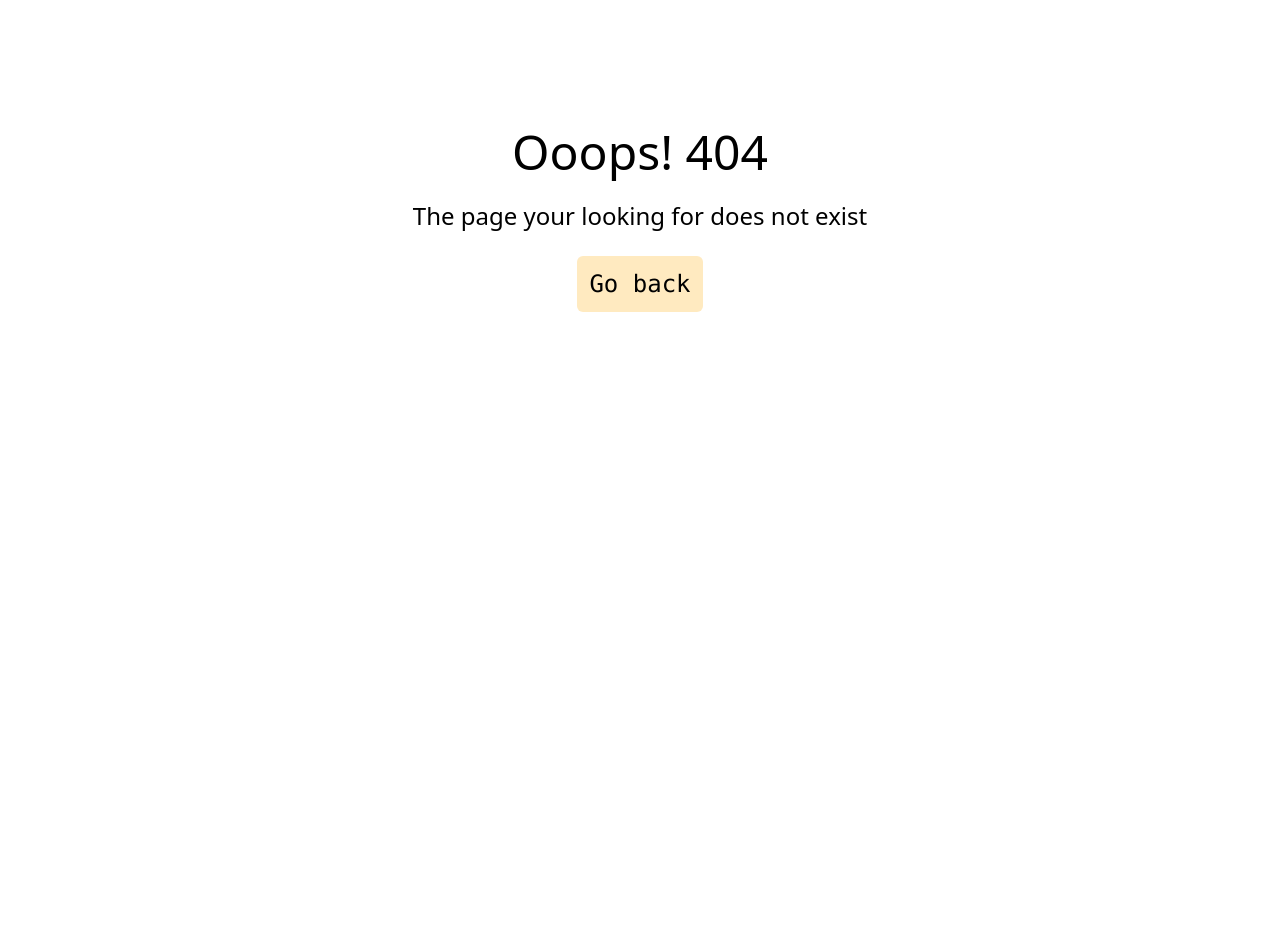
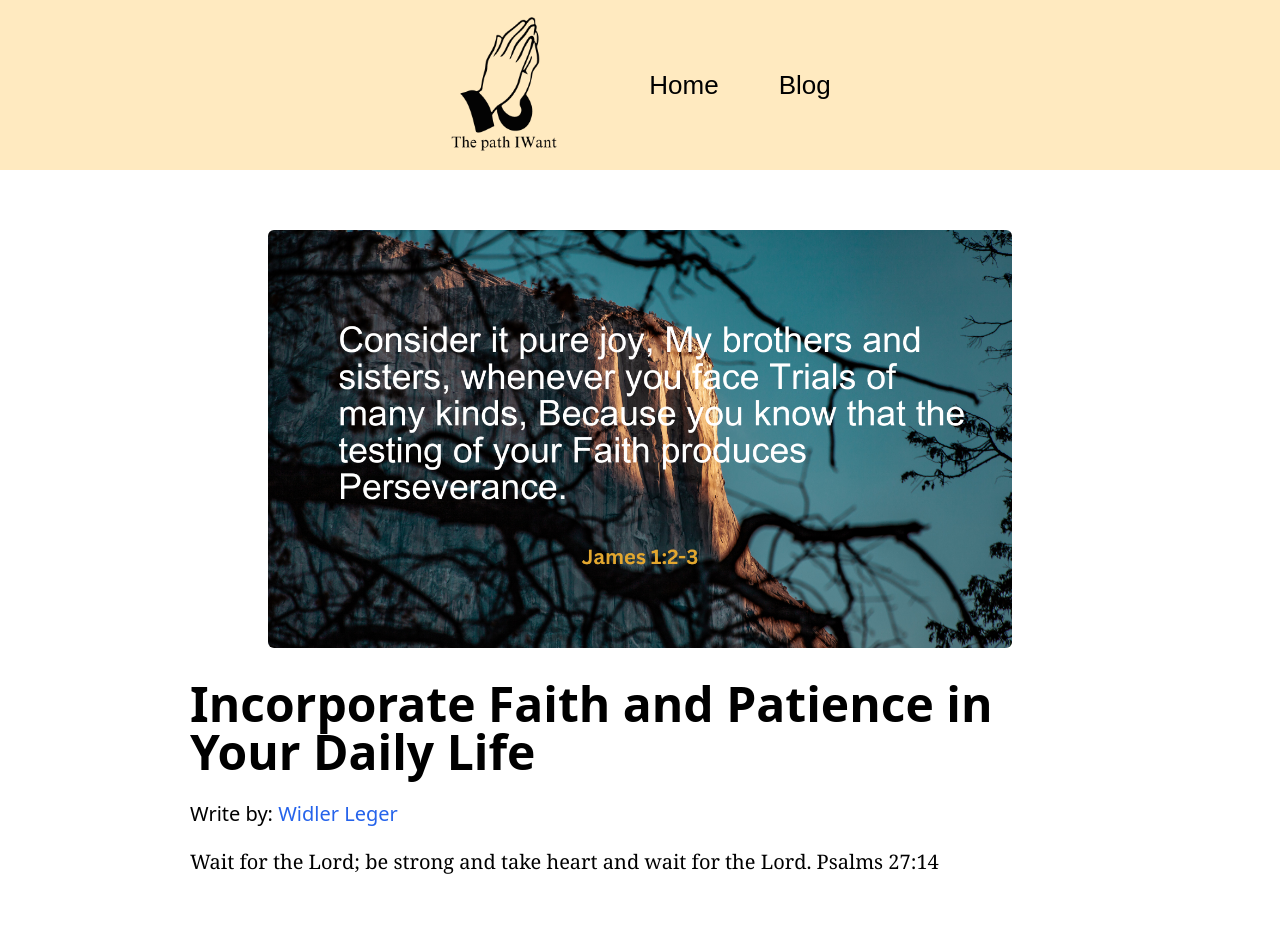
Before and after one commit to widlerleger/ThePathIwant, a React (Vite) app: page /ThePathIwant/0c6d17e3-caf9-4067-89ee-c8e38890c3c6 in a window 1280 px wide. Before the commit this address had no page. Shown: the top 935 px of the page. Before the commit the page ends 800 px from the top, so only its background shows below. Built offline with nearby package versions, Linux system fonts and the light colour scheme.

Commit message:
fix bugs

```diff
--- a/src/component/Navbar.jsx
+++ b/src/component/Navbar.jsx
@@ -6,12 +6,12 @@ function Navbar() {
     <div className="main-container-nav">
 
        <div className='flex-img'>
-         <Link to={"/"} ><img src='../src/assets/image/The Path Iwant.png'/></Link>
+         <Link to={"/ThePathIwant/"} ><img src='./src/assets/image/The Path Iwant.png'/></Link>
        </div>
 
           <div className='flex-navig'>
-            <NavLink className="menu" to={"/"}>Home</NavLink>
-            <NavLink className="menu" to={"/BlogFeed"}>Blog</NavLink>
+            <NavLink className="menu" to={"/ThePathIwant/"}>Home</NavLink>
+            <NavLink className="menu" to={"/ThePathIwant/BlogFeed"}>Blog</NavLink>
             </div>
     </div>
   )
--- a/src/component/NotFoundpages.jsx
+++ b/src/component/NotFoundpages.jsx
@@ -8,7 +8,7 @@ function NotFoundpages() {
 
                 <h1 className=' text-bold text-5xl'> Ooops! 404</h1>
                 <h2 className='text-2xl'> The page your looking for does not exist</h2>
-                <Link className='font-mono text-2xl p-3  cursor-pointer hover:bg-gray-400 rounded-md bg-[#ffeac0]' to={"/"}>Go back</Link>
+                <Link className='font-mono text-2xl p-3  cursor-pointer hover:bg-gray-400 rounded-md bg-[#ffeac0]' to={"/ThePathIwant/"}>Go back</Link>
 
 
            </div>
--- a/src/data/blogData.js
+++ b/src/data/blogData.js
@@ -2,7 +2,7 @@ const  blogs = [
 
     {
     id: "f864a7da-8eef-4a7e-b485-bdebe43b1d95",
-    image: "../src/assets/image/God Opposes The proud but gives grace to the humble.png",
+    image: "./src/assets/image/God Opposes The proud but gives grace to the humble.png",
     title: "Maintain Humility: Don't Let Success Get to Your Head.",
     createdAt: "9/15/2024",
     author: "Widler Leger",
@@ -38,7 +38,7 @@ const  blogs = [
 
 
      id: "af9bc2c6-26ff-4420-ad29-86c90788f337",
-     image: "../src/assets/image/Put God first.png",
+     image: "./src/assets/image/Put God first.png",
      title: "Explore the advantages of prioritizing God in your life.",
      createdAt: "9/12/2024",
      author: "Widler Leger",
@@ -73,7 +73,7 @@ const  blogs = [
 
 {
     id: "0c6d17e3-caf9-4067-89ee-c8e38890c3c6",
-    image: "../src/assets/image/Consider it pure joy.png",
+    image: "./src/assets/image/Consider it pure joy.png",
     title: "Incorporate Faith and Patience in Your Daily Life",
     createdAt: "7/12/2024" ,
     author: "Widler Leger",
@@ -108,7 +108,7 @@ const  blogs = [
 
 {
     id: "c2c13bd5-49a2-4450-91c5-c5f9fe6d7524",
-    image: "../src/assets/image/The source of all (1).png ",
+    image: "./src/assets/image/The source of all (1).png ",
     title: "The source of all: How to grow with dignity.",
     createdAt: "7/12/2024",
     author: "Widler Leger",
--- a/src/pages/BlogDetails.jsx
+++ b/src/pages/BlogDetails.jsx
@@ -18,7 +18,7 @@ function BlogDetails() {
       <img className=' w-[600px] rounded-md md:w-[60%] ' src={image} />
        <div className='max-w-[900px] gap-6'>
         <h1 className='text-5xl font-bold text-start '>{title}</h1> <br/>
-        <p className='text-light text-xl mb-5'>Write by: <span className='text-blue-600'><Link to={"/"}>{author}</Link></span></p>
+        <p className='text-light text-xl mb-5'>Write by: <span className='text-blue-600'><Link to={"/ThePathIwant/"}>{author}</Link></span></p>
         <h2 className='text-light text-xl font-serif '>{description}</h2>
        </div>
 
@@ -54,7 +54,7 @@ function BlogDetails() {
 
            </div>
      </article>
-     <p className=' self-start  md:self-center'> Publish: {createdAt}  <Link to={"/BlogFeed"} className='text-blue-600 text-xl font-serif'> Learn more</Link></p>
+     <p className=' self-start  md:self-center'> Publish: {createdAt}  <Link to={"/ThePathIwant/BlogFeed"} className='text-blue-600 text-xl font-serif'> Learn more</Link></p>
 
     </div>
   )
--- a/src/pages/BlogFeed.jsx
+++ b/src/pages/BlogFeed.jsx
@@ -20,7 +20,7 @@ function BlogFeed() {
                                 <h1 className='font-light text-4xl'>{blog.title}</h1>
                                 <span className='text-3x  font-ligth'> Write by: {blog.author}</span>
                                 <h2 className='text-3x  font-ligth'>{blog.description}</h2>
-                                <Link  className= 'p-5 bg-blue-300 text-center hover:bg-gray-300 rounded-lg max-w-300 text-xl 'to={`/${blog.id}`} >Read more</Link>
+                                <Link  className= 'p-5 bg-blue-300 text-center hover:bg-gray-300 rounded-lg max-w-300 text-xl 'to={`/ThePathIwant/${blog.id}`} >Read more</Link>
                                 </div>
 
                         </div>
--- a/src/pages/Home.jsx
+++ b/src/pages/Home.jsx
@@ -7,8 +7,8 @@ function Home() {
     <div >
 
       <div className="container-img">
-         <img src="../src/assets/image/widler leger (3).png" alt="Widler Leger"width={350}/>
-         <img src="../src/assets/image/widler leger (2).png" alt="Widler Leger"  width={350}/>
+         <img src="./src/assets/image/widler leger (3).png" alt="Widler Leger"width={350}/>
+         <img src="./src/assets/image/widler leger (2).png" alt="Widler Leger"  width={350}/>
       </div>
 
         <div className='container-p-b'>
@@ -17,7 +17,7 @@ function Home() {
           <span className='blue-text'>
           The Path IWant.</span ></h2>
 
-          <Link className='Link-blog-btn' to={"/BlogFeed"}> View blog</Link>
+          <Link className='Link-blog-btn' to={"/ThePathIwant/BlogFeed"}> View blog</Link>
           </div>
 
     </div>
--- a/vite.config.js
+++ b/vite.config.js
@@ -3,7 +3,7 @@ import react from '@vitejs/plugin-react'
 
 // https://vitejs.dev/config/
 export default defineConfig({
-  base: "/",
+  base: "/ThePathIwant/",
   plugins: [react()],
   server:{
     port: 3000,
```
Also changed, not shown: src/App.jsx (+4 -4 lines).
